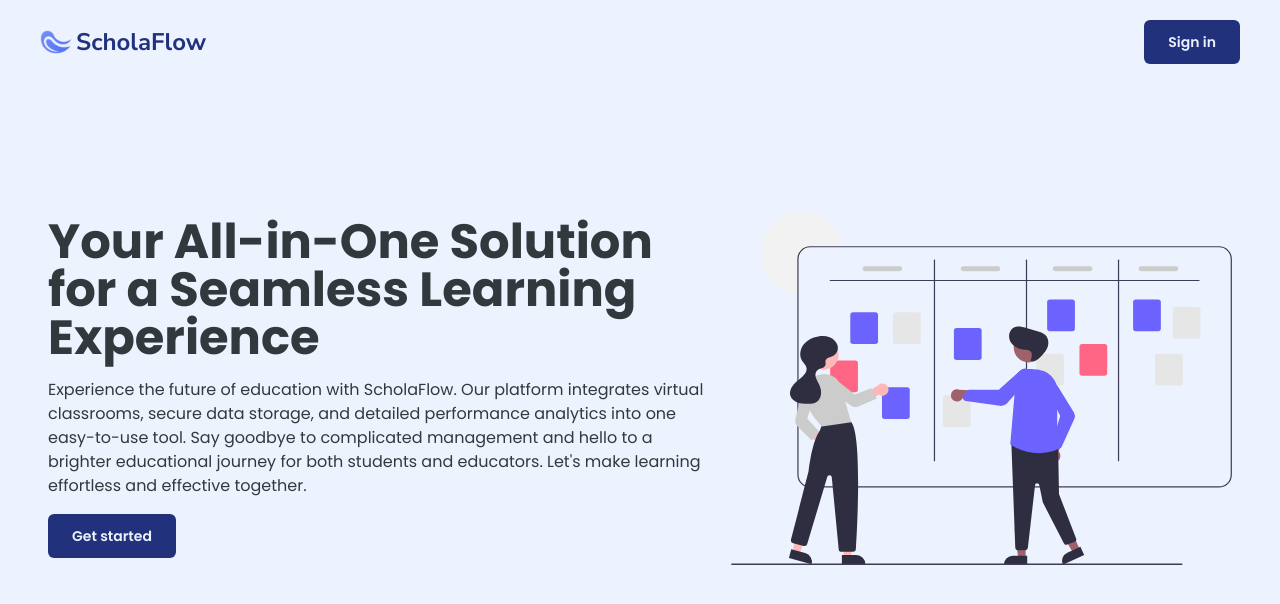
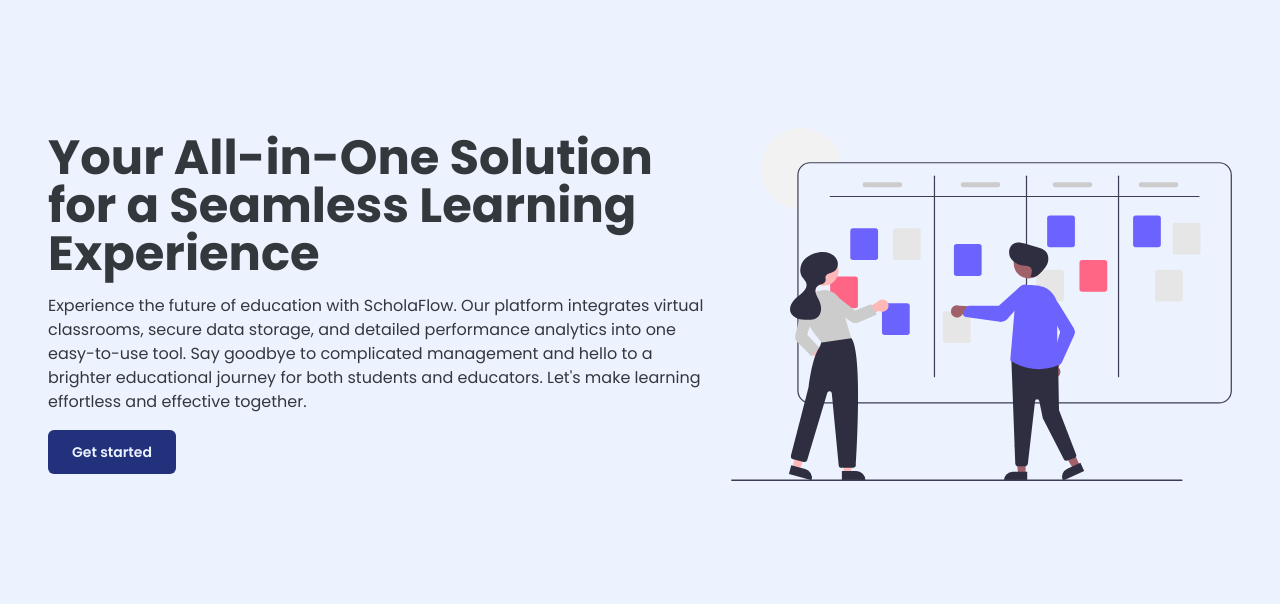
Before and after one commit to LuisCabantac/scholaflow, a Next.js app: page / in a window 1280 px wide. Shown: the top 604 px of the page. Built offline with nearby package versions, Linux system fonts and the light colour scheme.

Commit message:
Cleanup the main layout

```diff
--- a/app/layout.tsx
+++ b/app/layout.tsx
@@ -1,17 +1,13 @@
 import type { Metadata } from "next";
-import { Nunito_Sans } from "next/font/google";
 import { Poppins } from "next/font/google";
 
 import "@/styles/globals.css";
 
-import Nav from "@/components/Nav";
-
 export const metadata: Metadata = {
-  title: "ScholaFlow",
-  description: "Generated by create next app",
+  title: { template: "ScholaFlow - %s", default: "ScholaFlow" },
+  description: "Your All-in-One Solution for a Seamless Learning Experience",
 };
 
-const nunitoSans = Nunito_Sans({ subsets: ["latin"], display: "swap" });
 const poppins = Poppins({
   subsets: ["latin"],
   display: "swap",
@@ -32,7 +28,6 @@
       <body
         className={`${poppins.className} box-border bg-[#edf2ff] text-[#33383d] antialiased`}
       >
-        <Nav font={nunitoSans} />
         {children}
       </body>
     </html>
```
